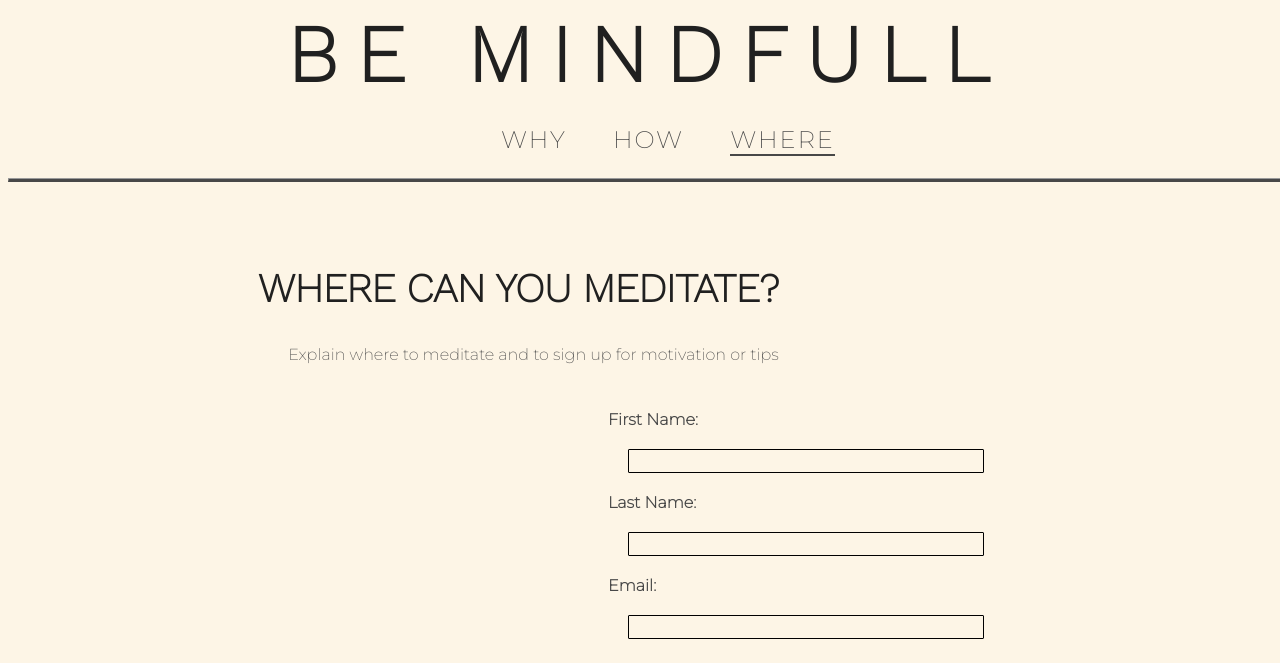
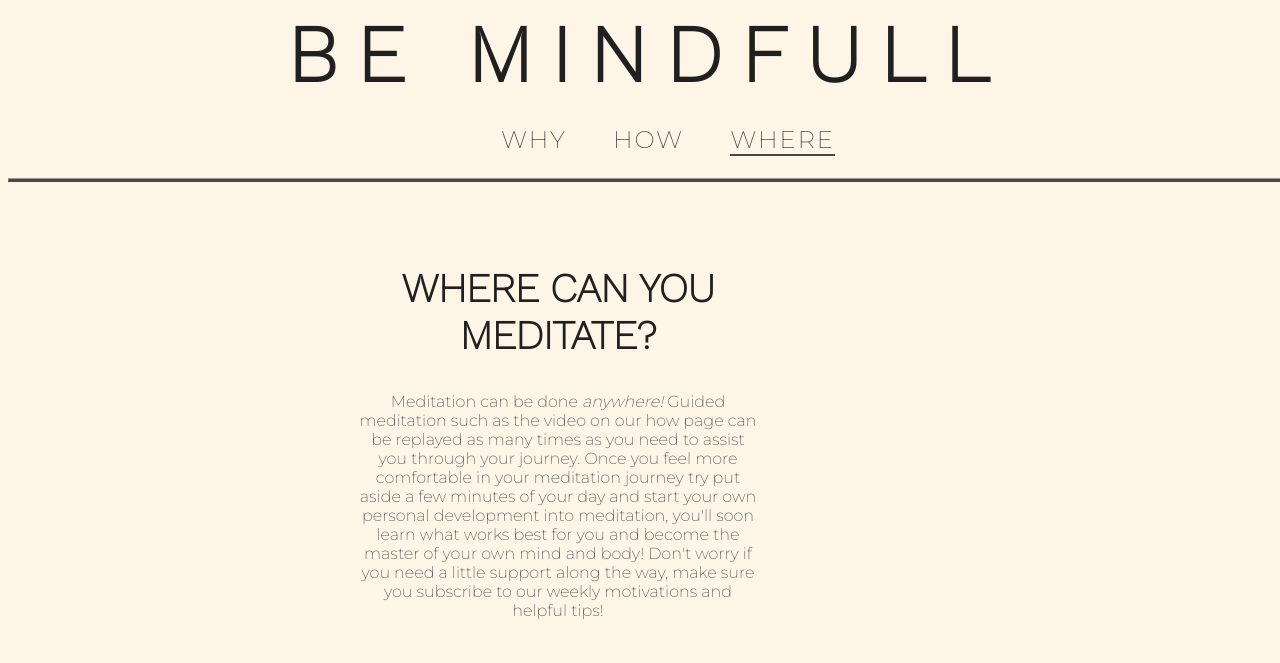
Before and after one commit to debbie-herridge/mindfull-meditation, a plain HTML site: page where.html in a window 1280 px wide. Shown: the top 663 px of the page. Drawn offline with nearby package versions, Linux system fonts and the light colour scheme.

Commit message:
add context to where.html and change media video

```diff
--- a/assets/css/stylesheet.css
+++ b/assets/css/stylesheet.css
@@ -117,7 +117,7 @@ h1 {
     width:1200px;
     height:630px;
     display: block;
-    margin: 0 auto;
+    margin: 50px auto;
 }
 
 /* where page - sign up */
@@ -130,8 +130,8 @@ h1 {
 
 #where-explained {
     float:left;
-    margin: 0 200px;
-    text-align: right;
+    width:400px;
+    margin: 0 0 0 300px;
 }
 
 #form-border {
@@ -140,7 +140,7 @@ h1 {
     text-align: left;
     padding: 30px;
     float: right;
-    margin: 0 200px;
+    margin: 0 300px 0;
 }
 
 .form-label {
--- a/where.html
+++ b/where.html
@@ -23,7 +23,7 @@
     <section id="where">
         <div id="where-explained">
             <h2>Where can you meditate?</h2>
-            <p>Explain where to meditate and to sign up for motivation or tips</p>
+            <p>Meditation can be done <em>anywhere!</em> Guided meditation such as the video on our how page can be replayed as many times as you need to assist you through your journey. Once you feel more comfortable in your meditation journey try put aside a few minutes of your day and start your own personal development into meditation, you'll soon learn what works best for you and become the master of your own mind and body! Don't worry if you need a little support along the way, make sure you subscribe to our weekly motivations and helpful tips!</p>
         </div>
 
         <form method="POST" action="https://formdump.codeinstitute.net/">
```
Also changed, not shown: how.html (+3 -6 lines).
